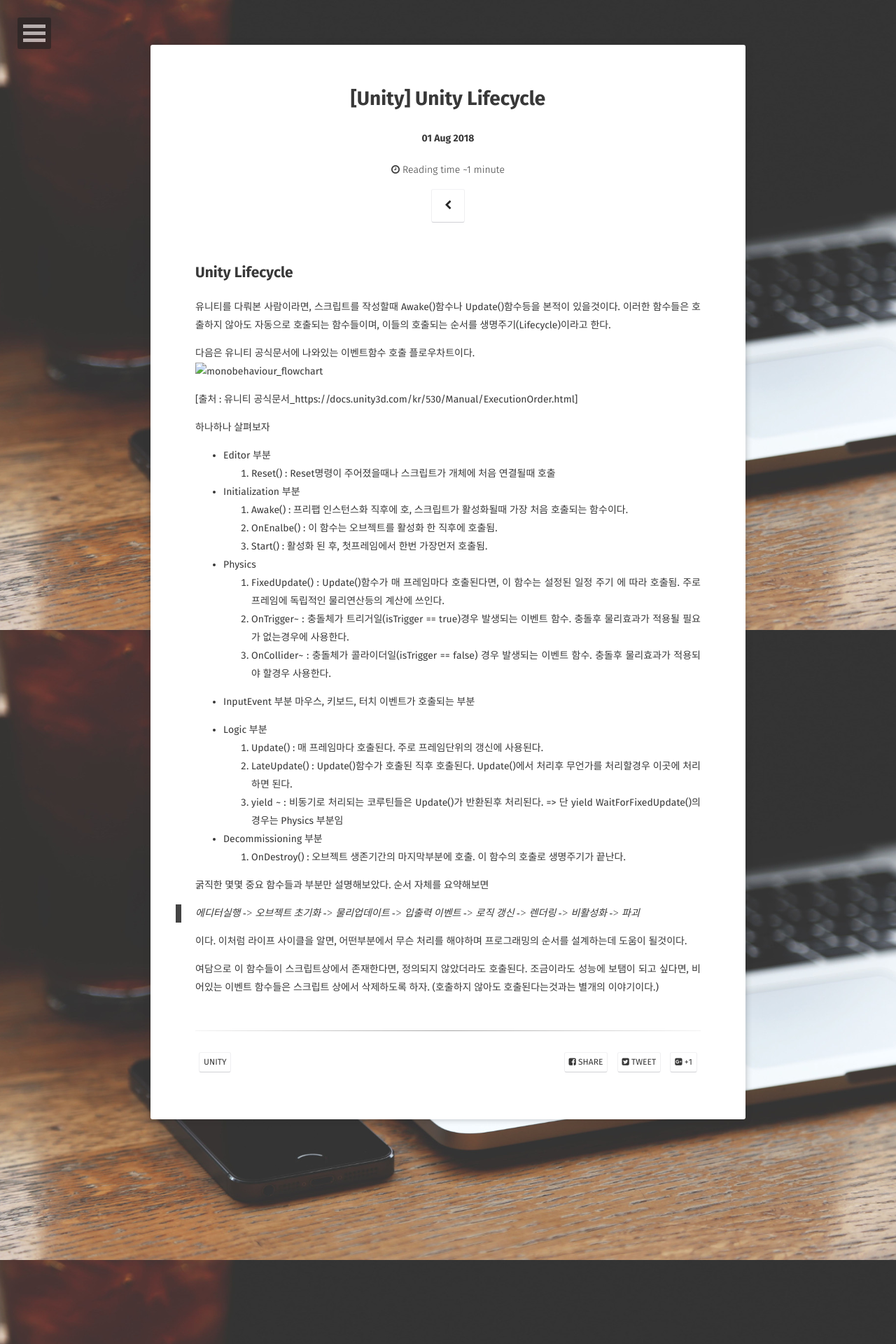
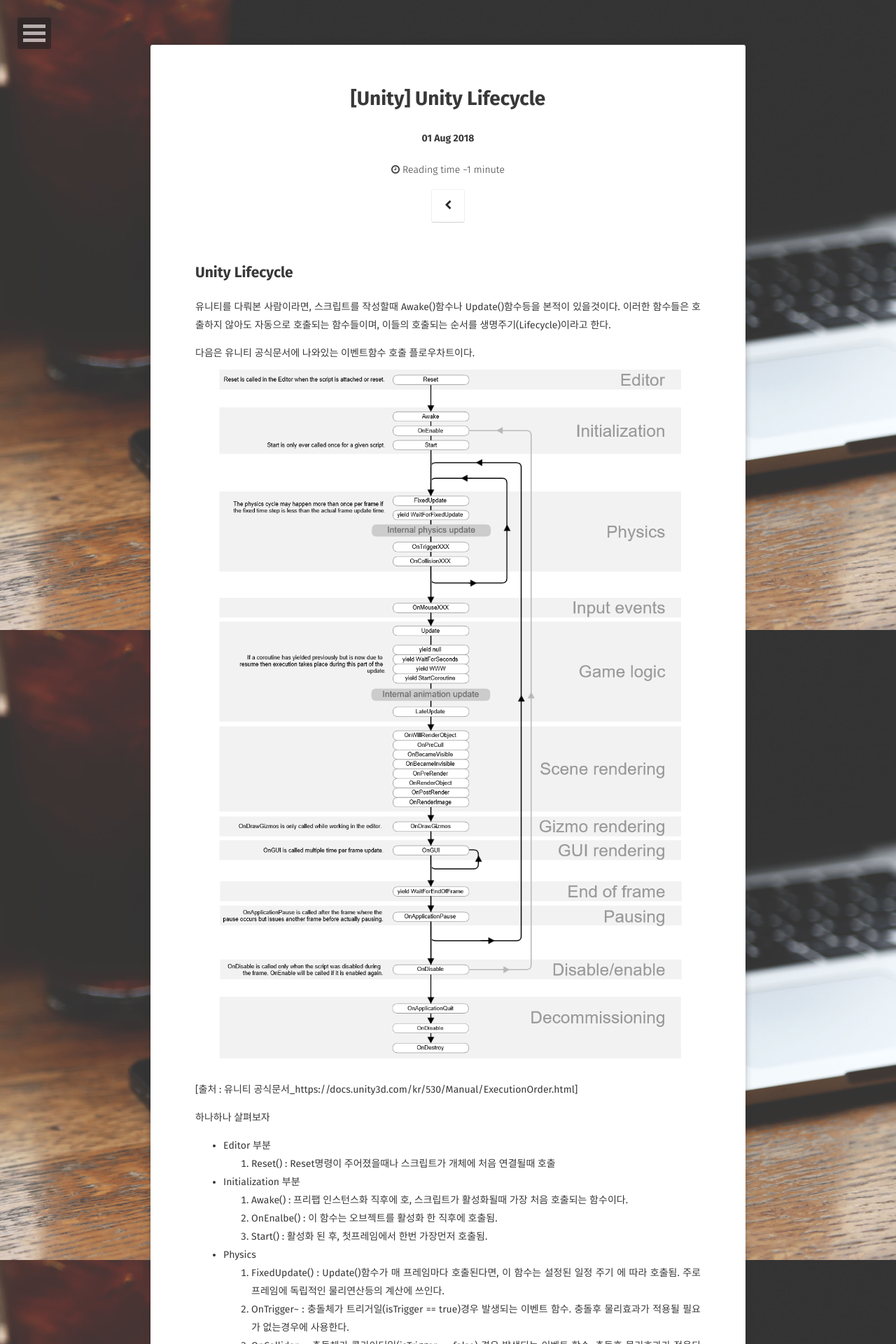
Before and after one commit to CodingGom/CodingGom.github.io, a Jekyll site: the page built from _posts/2018-08-01-Unity-Lifecycle.md, in a window 1280 px wide. Shown: the top 1920 px of the page at 70% size. Built offline with Jekyll 4.4.1, drawn with Linux system fonts in a browser that asks for light colours; some web fonts are replaced.

Commit message:
Update 2018-08-01-Unity-Lifecycle.md

```diff
--- a/_posts/2018-08-01-Unity-Lifecycle.md
+++ b/_posts/2018-08-01-Unity-Lifecycle.md
@@ -14,7 +14,7 @@ comments: false
 순서를 생명주기(Lifecycle)이라고 한다.
 
 다음은 유니티 공식문서에 나와있는 이벤트함수 호출 플로우차트이다.
-![monobehaviour_flowchart](./img/unitylifecycle/monobehaviour_flowchart.png)
+![monobehaviour_flowchart](/assets/img/unitylifecycle/monobehaviour_flowchart.png)
 
 [출처 : 유니티 공식문서_https://docs.unity3d.com/kr/530/Manual/ExecutionOrder.html]
 
```
